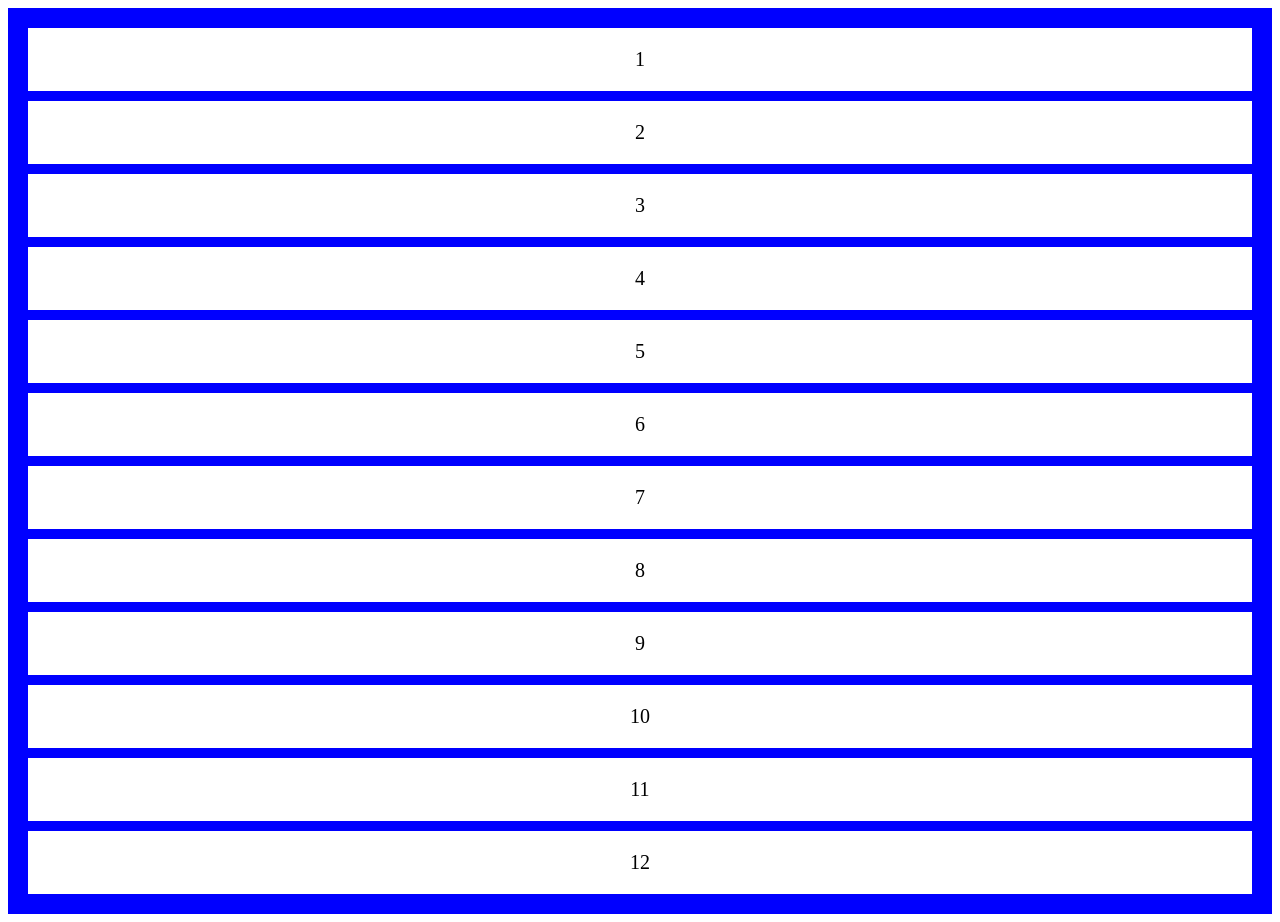
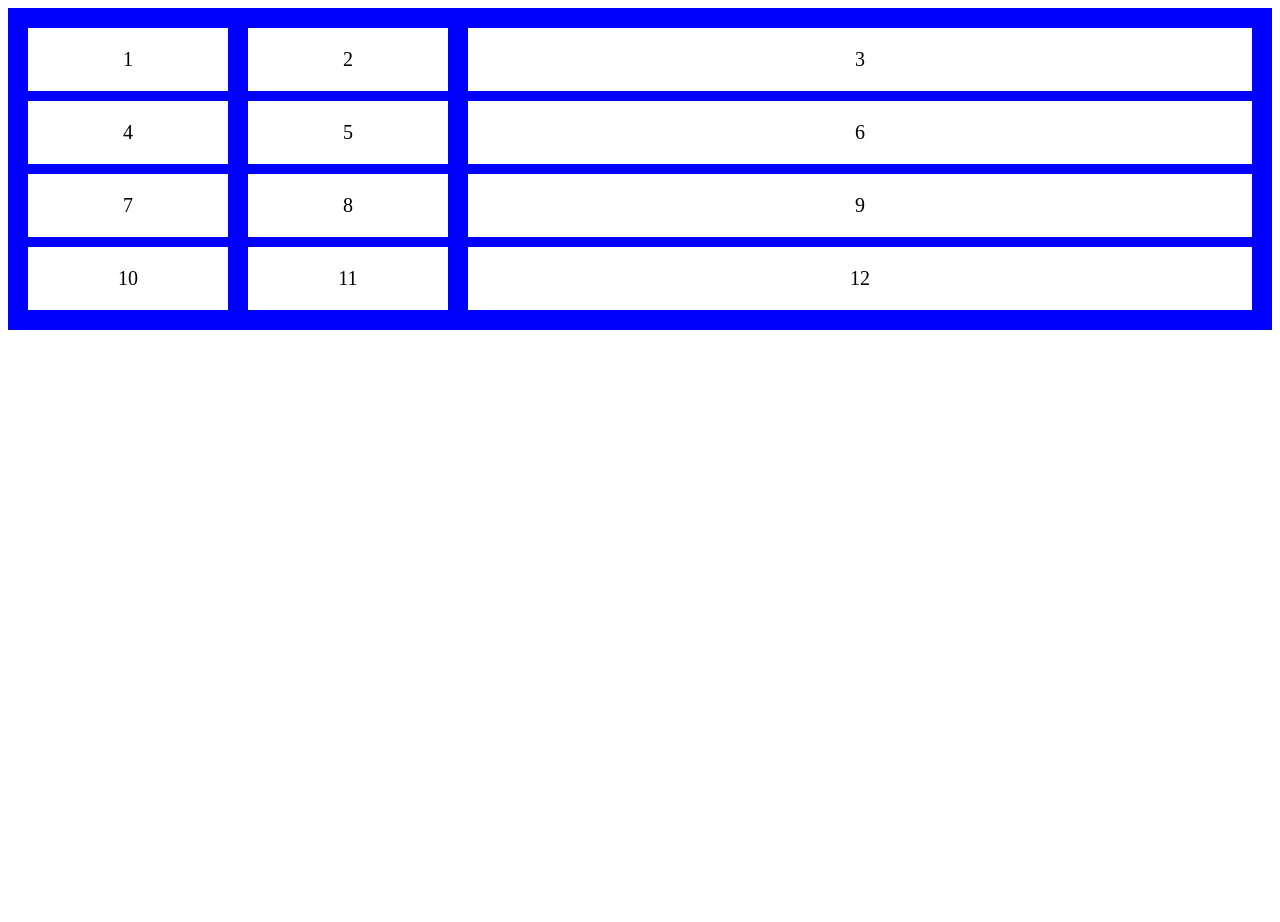
Before and after one commit to matheushss1/web-py, a plain HTML site: page src/grid.html in a window 1280 px wide. After the commit the page ends 800 px from the top, so only its background shows below. Drawn offline with Linux system fonts and the light colour scheme.

Commit message:
corrigido grid-template-collumns

```diff
--- a/src/grid.html
+++ b/src/grid.html
@@ -10,7 +10,7 @@
                 padding: 20px;
                 grid-column-gap: 20px;
                 grid-row-gap: 10px;
-                grid-template-columns: 200px, 200px, auto;
+                grid-template-columns: 200px 200px auto;
             }
             .grid-item{
                 background-color: white;
```
